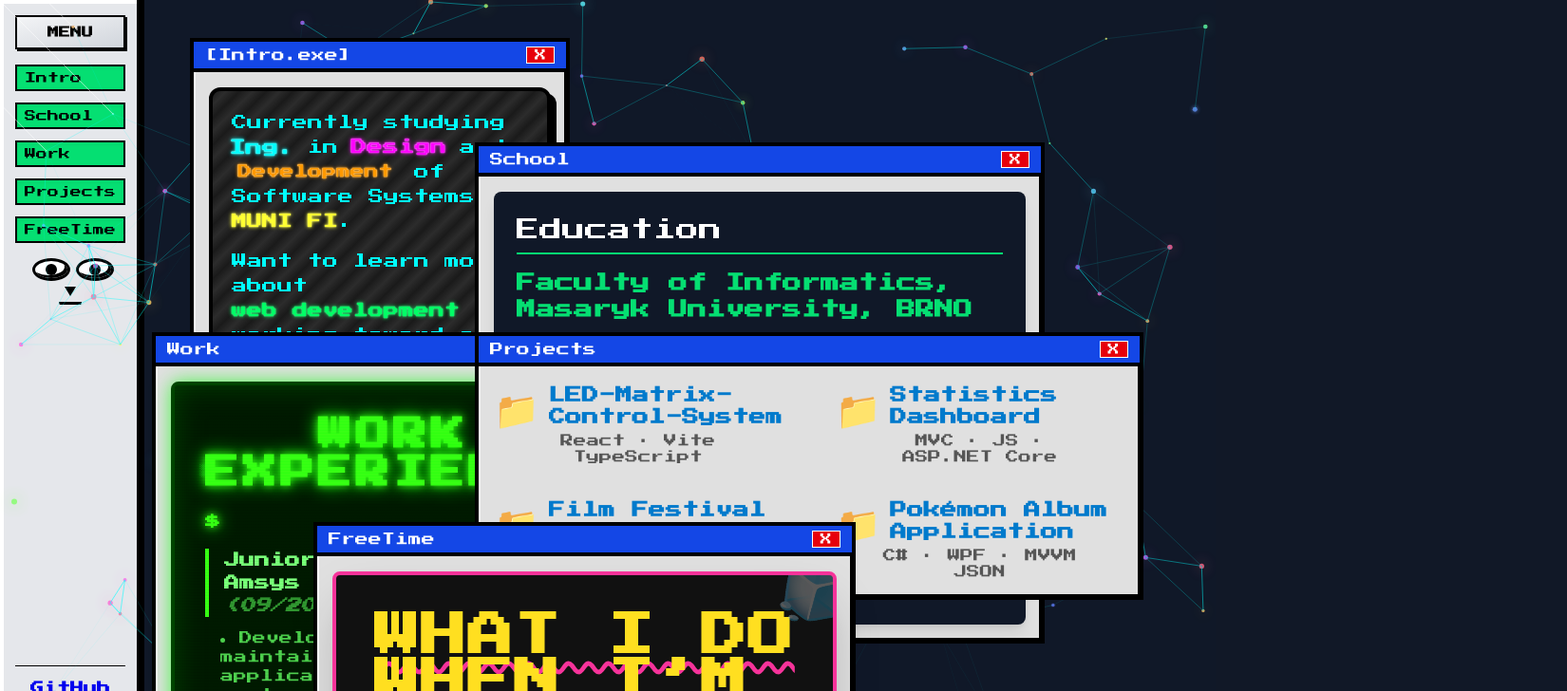
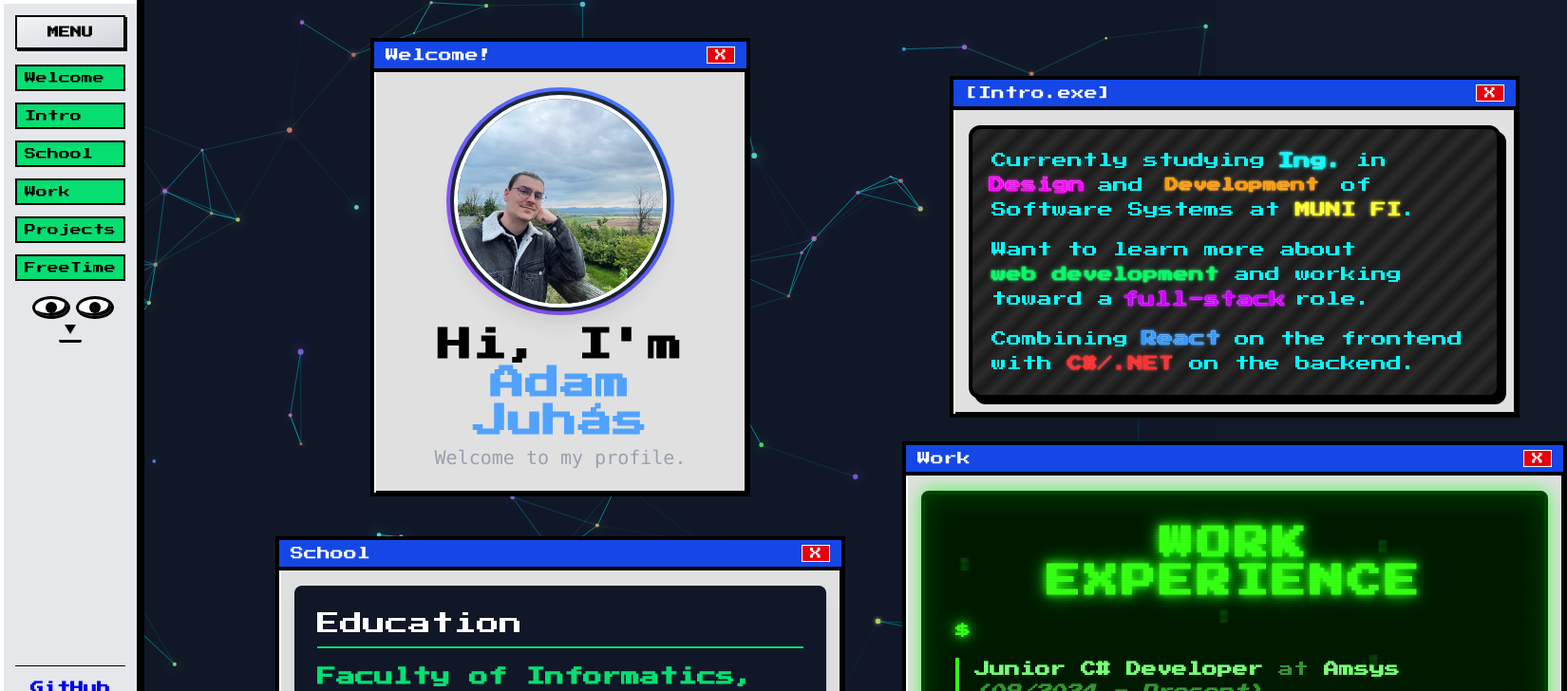
Before and after one commit to Marneyd8/portfolio, a React (Vite) app: page / in a window 1280 px wide. Shown: the top 728 px of the page at 95% size, 1650 px wide, since content can reach past the window. Built offline with nearby package versions, Linux system fonts and the light colour scheme.

Commit message:
fixed positions

```diff
--- a/src/App.tsx
+++ b/src/App.tsx
@@ -7,6 +7,7 @@ import School from "./components/School";
 import Windows95Sidebar from "./components/Windows95Sidebar";
 import Windows95Window from "./components/Windows95Window";
 import Work from "./components/Work";
+import Welcome from "./components/Welcome";
 
 function App() {
   const [visiblePanels, setVisiblePanels] = useState({
@@ -15,6 +16,7 @@ function App() {
     Work: true,
     Projects: true,
     FreeTime: true,
+    Welcome: true,
   });
 
   const togglePanel = (panel) => {
@@ -32,18 +34,35 @@ function App() {
   };
 
   const windowPositions = {
-    Intro: { top: -60, left: 100 },
-    School: { top: 50, left: 400 },
-    Work: { top: 250, left: 60 },
-    Projects: { top: 250, left: 400 },
-    FreeTime: { top: 450, left: 230 },
+    Welcome: { top: -60, left: 290 },
+    Intro: { top: -20, left: 900 },
+    School: { top: 465, left: 190 },
+    Work: { top: 365, left: 850 },
+    Projects: { top: 1050, left: 850 },
+    FreeTime: { top: 1050, left: 190 },
   };
 
   return (
-    <div className="min-h-screen bg-gray-900 text-white text-4xl relative" style={{ height: "170vh" }}>
+    <div className="min-h-screen bg-gray-900 text-white text-4xl relative" style={{ height: "240vh" }}>
 
       <ParticlesOverlay />
       <Windows95Sidebar onSelectPanel={togglePanel} visiblePanels={visiblePanels} />
+
+      {visiblePanels.Welcome && (
+        <div
+          style={{
+            position: "absolute",
+            top: windowPositions.Welcome.top,
+            left: windowPositions.Welcome.left,
+          }}
+        >
+          <Windows95Window title="Welcome!" onClose={() => handleClose("Welcome")}
+
+          maxWidth="300px">
+            <Welcome />
+          </Windows95Window>
+        </div>
+      )}
 
       {visiblePanels.Intro && (
         <div
@@ -52,9 +71,14 @@ function App() {
             top: windowPositions.Intro.top,
             left: windowPositions.Intro.left,
             zIndex: 100,
+            width: 300,
+            minWidth: 300,
           }}
         >
-          <Windows95Window title="[Intro.exe]" onClose={() => handleClose("Intro")}>
+          <Windows95Window
+          title="[Intro.exe]"
+          onClose={() => handleClose("Intro")}
+          >
             <Intro />
           </Windows95Window>
         </div>
@@ -67,12 +91,15 @@ function App() {
             top: windowPositions.School.top,
             left: windowPositions.School.left,
             zIndex: 100,
-    width: 700,
-    minWidth: 700,
+            maxWidth: "600px",
           }}
         >
 
-          <Windows95Window title="School" onClose={() => handleClose("School")}>
+          <Windows95Window
+            title="School"
+            onClose={() => handleClose("School")}
+            maxWidth="600px"
+          >
             <School />
           </Windows95Window>
         </div>
@@ -85,13 +112,13 @@ function App() {
             top: windowPositions.Work.top,
             left: windowPositions.Work.left,
             zIndex: 100,
-            maxWidth: "900px",
+            maxWidth: "700px",
           }}
         >
           <Windows95Window
             title="Work"
             onClose={() => handleClose("Work")}
-            maxWidth="900px"
+            maxWidth="700px"
           >
             <Work />
           </Windows95Window>
@@ -105,13 +132,13 @@ function App() {
             top: windowPositions.Projects.top,
             left: windowPositions.Projects.left,
             zIndex: 100,
-            maxWidth: "900px",
+            maxWidth: "700px",
           }}
         >
           <Windows95Window
             title="Projects"
             onClose={() => handleClose("Projects")}
-            maxWidth="900px"
+            maxWidth="700px"
           >
             <Projects />
           </Windows95Window>
--- a/src/components/FreeTime.tsx
+++ b/src/components/FreeTime.tsx
@@ -1,5 +1,5 @@
 const FreeTime = () => (
-  <div className="bg-[#111] text-white p-6 md:p-10 rounded-lg shadow-2xl border-4 border-pink-500 max-w-4xl mx-auto font-bold relative overflow-hidden">
+  <div className="bg-[#111] text-white md:p-10 rounded-lg shadow-2xl border-4 border-pink-500 max-w-4xl mx-auto font-bold relative overflow-hidden">
 
     <div className="absolute top-[-20px] right-[-20px] text-6xl rotate-[15deg] text-pink-600 opacity-30 pointer-events-none select-none">
       🧊
--- a/src/components/School.tsx
+++ b/src/components/School.tsx
@@ -62,8 +62,8 @@ const School = () => {
   };
 
   return (
-    <div className="max-w-3xl mx-auto p-6 bg-gray-900 text-white rounded-lg shadow-lg"
-  style={{ fontFamily: "'Press Start 2P', cursive" }}
+    <div className="mx-auto p-6 bg-gray-900 text-white rounded-lg shadow-lg"
+      style={{ fontFamily: "'Press Start 2P', cursive" }}
 >
 
       <h2 className="text-2xl mb-4 border-b-2 border-green-400 pb-2 select-none">
--- /dev/null
+++ b/src/components/Welcome.css
@@ -0,0 +1,35 @@
+@keyframes fade-in-up {
+  0% {
+    opacity: 0;
+    transform: translateY(20px);
+  }
+  100% {
+    opacity: 1;
+    transform: translateY(0);
+  }
+}
+
+@keyframes typewriter {
+  0% {
+    width: 0;
+  }
+  100% {
+    width: 100%;
+  }
+}
+
+.animate-fade-in-up {
+  animation: fade-in-up 1s ease-out;
+}
+
+.animate-typewriter {
+  animation: typewriter 2s steps(30, end) forwards;
+  overflow: hidden;
+  white-space: nowrap;
+  display: inline-block;
+}
+
+/* Optional caret (disabled here) */
+.animate-typewriter::after {
+  content: "";
+}
--- /dev/null
+++ b/src/components/Welcome.tsx
@@ -0,0 +1,33 @@
+import "./Welcome.css";
+import profile from "../assets/profile.jpg";
+
+function Welcome() {
+  return (
+    <div className="flex flex-col items-center justify-center text-center space-y-3 animate-fade-in-up">
+      {/* Profile image with purple to blue gradient and darker background */}
+      <div className="relative w-60 h-60 rounded-full bg-gradient-to-tr from-purple-500 via-indigo-500 to-blue-500 p-1">
+        <div className="w-full h-full rounded-full bg-gray-800 flex items-center justify-center">
+          <img
+            src={profile}
+            alt="Adam's face"
+            className="w-56 h-56 rounded-full object-cover border-4 border-white shadow-xl"
+          />
+        </div>
+      </div>
+
+      {/* Welcome Text */}
+      <div className="space-y-1">
+        <h1 className="text-4xl font-bold text-black tracking-wide">
+          Hi, I'm <span className="text-blue-400">Adam Juhás</span>
+        </h1>
+        <p className="text-xl font-mono text-gray-400">
+          <span className="animate-typewriter no-caret">
+            Welcome to my profile.
+          </span>
+        </p>
+      </div>
+    </div>
+  );
+}
+
+export default Welcome;
--- a/src/components/Windows95Sidebar.tsx
+++ b/src/components/Windows95Sidebar.tsx
@@ -2,7 +2,7 @@ import { useState, useEffect, useRef } from "react";
 import resume from "../assets/CV_Adam_Juhás.pdf";
 
 const Windows95Sidebar = ({ onSelectPanel, visiblePanels }) => {
-  const items = ["Intro", "School", "Work", "Projects", "FreeTime"];
+  const items = ["Welcome", "Intro", "School", "Work", "Projects", "FreeTime"];
 
   const sidebarRef = useRef(null);
   // pupilPos: [x, y] normalized position (0 to 1)
@@ -56,7 +56,7 @@ const Windows95Sidebar = ({ onSelectPanel, visiblePanels }) => {
       ref={sidebarRef}
       className="fixed top-0 left-0 h-full w-38 bg-gray-200 border-r-4 border-black
                  p-4 text-black shadow-[inset_-4px_-4px_0_0_rgb(0,0,0),inset_4px_4px_0_0_rgb(255,255,255)]
-                 flex flex-col"
+                 flex flex-col z-100"
       style={{ fontFamily: "'Press Start 2P', monospace" }}
     >
       <div className="mb-4 p-2 bg-gradient-to-br from-gray-100 to-gray-300 border-2 border-black text-center text-xs font-bold shadow-[2px_2px_0_0_rgb(0,0,0)]">
--- a/src/components/Windows95Window.tsx
+++ b/src/components/Windows95Window.tsx
@@ -52,7 +52,7 @@ const Windows95Window = ({ title, children, onClose, maxWidth = "600px" }) => {
         opacity: visible ? 1 : 0,
         transform: visible ? "scale(1)" : "scale(0.95)",
         fontFamily: "'Press Start 2P', monospace",
-        maxWidth: maxWidth,
+        width: maxWidth,
         minWidth: "400px",
         border: "4px solid black",
         boxShadow: "inset 2px 2px 0 0 rgb(255,255,255), inset -2px -2px 0 0 rgb(0,0,0)",
--- a/src/components/Work.tsx
+++ b/src/components/Work.tsx
@@ -1,5 +1,4 @@
-import React from "react";
-import "./Work.css"; // import custom css
+import "./Work.css";
 
 const jobs = [
   {
```
Lines whose indentation alone changed are shown as unchanged.
